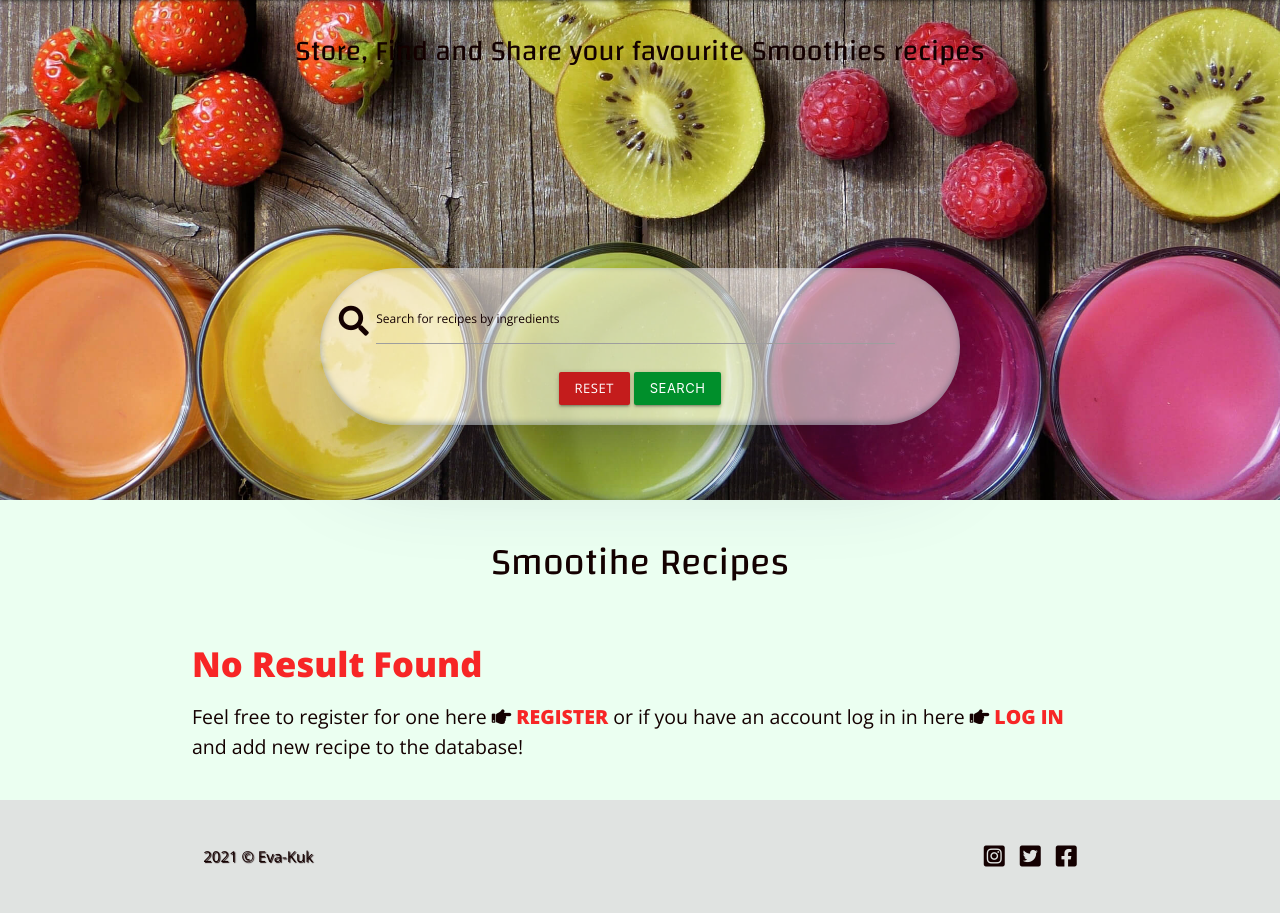
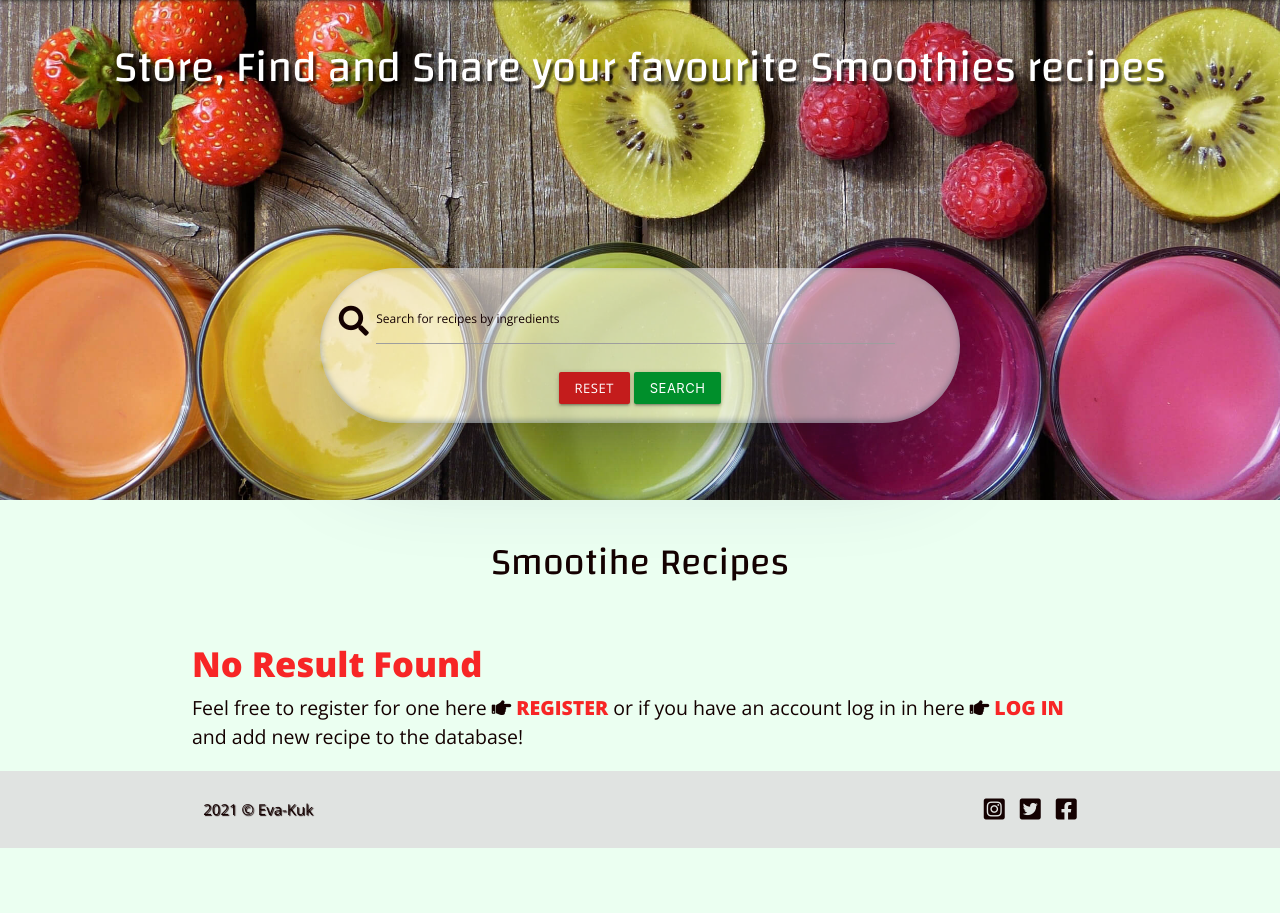
Before and after one commit to Eva-Kuk/smoothie-lovers, a Flask app: page / in a window 1280 px wide. Shown: the part 64-977 px from the top of the page. After the commit the page ends 912 px from the top, so only its background shows below. Run offline with Flask 2, Linux system fonts and the light colour scheme; data that the repository does not hold is empty; some libraries are stand-ins or nearby versions.

Commit message:
Add style to recipe page beautify the code

```diff
--- a/static/css/style.css
+++ b/static/css/style.css
@@ -1,6 +1,12 @@
+/*
+* Prefixed by https://autoprefixer.github.io
+* PostCSS: v8.3.6,
+* Autoprefixer: v10.3.1
+* Browsers: last 4 version
+*/
+
 @import url('https://fonts.googleapis.com/css2?family=Changa:wght@200;300;400&family=Open+Sans:ital,wght@0,300;0,400;0,800;1,600&display=swap');
 
-card-style
 /*---------------- GLOBAL STYLES ------------------*/
 *{
     margin: 0;
@@ -23,7 +29,7 @@
     font-family: 'Changa', sans-serif;
 }
 h1 {
-    font-size:2.5rem;
+    font-size:2.2rem;
 }
 h2 {
     font-size:1.9rem;
@@ -100,32 +151,39 @@
     text-shadow: 1px 1px 1px;
 }
 /*---------------- HERO IMAGE & SEARCH FORM ------------------*/
-
+.welcome-text {
+    color: #fff;
+    font-size: 2.1rem;
+    text-shadow: rgb(0 0 0 / 59%) 3px 4px 2px, rgb(0 0 0 / 23%) 1px 6px 6px;
+    margin-top: 3rem;
+}
 #hero-image {
      /* ---------- Credit: Image by Silviarita from Pixabay ----------*/
     background: url("../images/background-image-1.jpg") no-repeat bottom right;
-    background-color: #ebfff1; ;
-    -webkit-background-size: cover;
-    -moz-background-size: cover;
-    -o-background-size: cover;
+    background-color: #ebfff1;
     background-size: cover;
     width: 100%;
+    -o-object-fit: cover;
        object-fit: cover;
     height: 500px;
+    -webkit-box-pack: center;
+        -ms-flex-pack: center;
             justify-content: center;
     position: relative;
+    -webkit-box-align: center;
+        -ms-flex-align: center;
             align-items: center;
   }
 .form-content {
     /* CREDIT: https://getcssscan.com/css-box-shadow-examples */
+    -webkit-box-shadow: rgba(50, 50, 93, 0.25) 0px 50px 100px -20px, rgba(0, 0, 0, 0.3) 0px 30px 60px -30px, rgba(10, 37, 64, 0.35) 0px -2px 6px 0px inset;
             box-shadow: rgba(50, 50, 93, 0.25) 0px 50px 100px -20px, rgba(0, 0, 0, 0.3) 0px 30px 60px -30px, rgba(10, 37, 64, 0.35) 0px -2px 6px 0px inset;
+    background-color:#fffcfc94;
+    border-radius: 80px;
+    margin-top: 5rem;
   }
 .input-margin-top {
     margin-top: 2rem;
-  }
-.form-content {
-    background-color:#fffcfc94;
-    border-radius: 80px;
   }
 .search-margin-bottom {
     margin-bottom: 5px;
@@ -138,13 +196,13 @@
     position:absolute
 }
 .search-button-margin {
-    margin-bottom: 20px;
+    margin-bottom: 1.25rem;
 }
 .input-field.col .prefix ~ label,
 .input-field.col .prefix ~ .validate ~ label {
     color:#140101;
 }
-/*---------------- REGISTER PAGE ------------------*/
+/*---------------- REGISTER/LOGIN/CONTACT PAGE ------------------*/
 .helper-text {
     font-size: 0.7rem;
 }
@@ -159,50 +217,79 @@
     background-color: #008f2b;
 }
 .user-note-style {
-    margin-top: 20px;
+    margin-top: 1.25rem;
     font-weight:600;
 }
 .register-form-margin {
-    margin-top: 110px;
+    margin-top: 7rem;
+}
+.login-form-margin {
+    margin-top: 10rem;
+}
+.contact-form-margin {
+    margin-top: 14rem;
 }
 #hero-image-full-screen {
 /* ---------- Credit: Image by Silviarita from Pixabay ----------*/
     background: url("../images/background-image.jpg") no-repeat bottom right;
-    -webkit-background-size: cover;
-    -moz-background-size: cover;
-    -o-background-size: cover;
     background-size: cover;
     width: 100%;
+    -o-object-fit: cover;
        object-fit: cover;
     height: 100vh;
+    -webkit-box-pack: center;
+        -ms-flex-pack: center;
             justify-content: center;
     position: relative;
+    -webkit-box-align: center;
+        -ms-flex-align: center;
             align-items: center;
 }
 .text-margin {
     margin-top: 5px;
     margin-bottom: 2px;
 }
-/*---------------- RECIPE CARDS & RECIPE PAGE ------------------*/
+
+/*---------------- PROFILE PAGE ------------------*/
+.margin-profile-username {
+    margin-top: 15px;
+    margin-bottom: 5px;
+}
+.box-style-margin-top {
+    margin-top: 3.8rem;
+}
+/*---------------- RECIPE CARDS/RECIPES PAGE ------------------*/
 .cards-flex {
+    display: -webkit-box;
+    display: -ms-flexbox;
     display: flex;
+    -webkit-box-flex: 1;
+        -ms-flex: 1;
             flex: 1;
 }
 .cards-row-flex, .card-column-flex {
+    display: -webkit-box;
+    display: -ms-flexbox;
     display: flex;
+    -webkit-box-orient: horizontal;
+    -webkit-box-direction: normal;
+        -ms-flex-direction: row;
             flex-direction: row;
+    -ms-flex-wrap: wrap;
         flex-wrap: wrap;
-}
-.form-content {
-    margin-top: 180px;
 }
 .box-style {
     background-color:#008f2b33;
     font-size: 1.1rem;
     text-align: center;
-    border-radius: 80px;
+    border-radius: 108px;
     /* CREDIT: https://getcssscan.com/css-box-shadow-examples */
-    box-shadow: rgba(50, 50, 93, 0.25) 0px 50px 100px -20px, rgba(0, 0, 0, 0.3) 0px 30px 60px -30px, rgba(10, 37, 64, 0.35) 0px -2px 6px 0px inset;
+    -webkit-box-shadow: rgba(50, 50, 93, 0.25) 0px 50px 100px -20px,
+    rgba(0, 0, 0, 0.3) 0px 30px 60px -30px,
+    rgba(10, 37, 64, 0.35) 0px -2px 6px 0px inset;
+            box-shadow: rgba(50, 50, 93, 0.25) 0px 50px 100px -20px,
+    rgba(0, 0, 0, 0.3) 0px 30px 60px -30px,
+    rgba(10, 37, 64, 0.35) 0px -2px 6px 0px inset;
 }
 .category-name {
     font-size: 2rem;
@@ -249,8 +338,10 @@
     text-transform: capitalize !important;
     color:#f72626 !important;
     font-size: 1.1rem;
-}
-
+}/*
+.recipe-name {
+    background-color: red;
+}*/
 /*---------------- ADD/EDIT RECIPE PAGE ------------------*/
 .collection .collection-item {
     background-color:#008f2b00;
@@ -274,7 +365,11 @@
 .dropdown-content:hover {
     background-color: #d7fae1;
 }
-
+.ingred-info,
+.methods-info
+ {
+    padding: 1.2rem;
+}
 /*---------------- ADD/EDIT CATEGORY PAGE ------------------*/
 .category-font  {
     font-weight:600;
@@ -286,86 +381,47 @@
 }
 .warning-text {
     color: #e33b3b;
-}
-.card-width-categories {
-    height: 370px;
-}
+}/*
+.card-height-categories {
+    height: 26rem;
+}*/
+.padding-desc {
+    padding: 0.5rem;
+}/*
 .card-position-categories {
+    display: -webkit-box;
+    display: -ms-flexbox;
     display: flex;
+    -ms-flex-flow:wrap;
         flex-flow:wrap;
-}
+}*/
 .card-flex-categories {
+    display: -webkit-box;
+    display: -ms-flexbox;
     display: flex;
 }
 .card-buttons-categories  {
+    display: -webkit-box;
+    display: -ms-flexbox;
     display: flex;
+    -ms-flex-pack: distribute;
         justify-content: space-around;
+    -webkit-box-orient: horizontal;
+    -webkit-box-direction: reverse;
+        -ms-flex-direction: row-reverse;
             flex-direction: row-reverse;
-}
+}*/
 .card .card-action:last-child {
     background-color: transparent;
 }
-
 .card .card-buttons-categories {
     border-top:transparent;
-    margin: 1.25rem;
-    padding: 0.7rem;
+    margin: 0.5rem;
+    padding:7px 18px 37px;
+    background-color: transparent;
 }
-
 .container-height-size {
     height: 81vh;
-}
-
-/*--------------------- FOOTER -----------------------*/
-.footer {
-    background-color: #e0e0e0e0;
-    position: relative;
-    font-size: 1.2rem;
-    padding-bottom: 1.4rem;
-}
-.social-links-item {
-    color: #140101;
-    font-size: 1.6rem;
-    padding-left: 15px;
-}
-.social-links ul {
-	display: flex;
-    place-content: flex-end;
-}
-.social-links ul li {
-	list-style: none;
-}
-.social-links ul li:nth-child(1) a:hover .fab {
-	color: #bc2a8d;
-}
-.social-links ul li:nth-child(2) a:hover .fab {
-	color: #00aced;
-}
-.social-links ul li:nth-child(3) a:hover .fab {
-	color: #016b9c;
-}
-
-.margin-bottom {
-    margin: 0;
-    display: flex;
-    align-items: center;
-}
-.copyright {
-    padding-right: 0px;
-    font-size: 1rem ;
-}
-.copyright p {
-    color:#140101;
-    text-align: left;
-}
-
-/*---------------- PROFILE PAGE ------------------*/
-.margin-profile-username {
-    margin-top: 15px;
-    margin-bottom: 5px;
-}
-.box-style-margin-top {
-    margin-top: 2.8rem;
 }
 /*----------------SINGLE RECIPE PAGE ------------------*/
 .single-recipe-image {
@@ -435,7 +492,57 @@
 .modal-background {
     border-radius: 80px;
     /* CREDIT: https://getcssscan.com/css-box-shadow-examples */
+    -webkit-box-shadow: rgba(50, 50, 93, 0.25) 0px 50px 100px -20px, rgba(0, 0, 0, 0.3) 0px 30px 60px -30px, rgba(10, 37, 64, 0.35) 0px -2px 6px 0px inset;
             box-shadow: rgba(50, 50, 93, 0.25) 0px 50px 100px -20px, rgba(0, 0, 0, 0.3) 0px 30px 60px -30px, rgba(10, 37, 64, 0.35) 0px -2px 6px 0px inset;
+}
+
+/*--------------------- FOOTER -----------------------*/
+.footer {
+    background-color: #e0e0e0e0;
+    position: relative;
+    font-size: 1.2rem;
+    padding-bottom: 1.4rem;
+}
+.social-links-item {
+    color: #140101;
+    font-size: 1.6rem;
+    padding-left: 15px;
+}
+.social-links ul {
+	display: -webkit-box;
+	display: -ms-flexbox;
+	display: flex;
+    place-content: flex-end;
+}
+.social-links ul li {
+	list-style: none;
+}
+.social-links ul li:nth-child(1) a:hover .fab {
+	color: #bc2a8d;
+}
+.social-links ul li:nth-child(2) a:hover .fab {
+	color: #00aced;
+}
+.social-links ul li:nth-child(3) a:hover .fab {
+	color: #016b9c;
+}
+
+.margin-bottom {
+    margin: 0;
+    display: -webkit-box;
+    display: -ms-flexbox;
+    display: flex;
+    -webkit-box-align: center;
+        -ms-flex-align: center;
+            align-items: center;
+}
+.copyright {
+    padding-right: 0px;
+    font-size: 1rem ;
+}
+.copyright p {
+    color:#140101;
+    text-align: left;
 }
 /*---------------- MEDIA FOR SMALL DEVICES ------------------*/
 @media screen and (max-width:600px) {
@@ -448,7 +555,17 @@
     .card-width-categories {
         height: 265px;
     }
+    .categories-btn {
+        height:32.4px;
+        font-size:1rem;
+        line-height: 32.4px;
+        padding: 0 6px;
+    }/*
+    .card-height-categories {
+        height: 24rem;
     }
+}*/
+
 @media screen and (min-width:510px) {
     .card-width-categories {
         height: 192px;
@@ -457,6 +574,21 @@
 @media screen and (min-width:600px) {
     .card-width-categories {
         height: 334px;
+    }
+    .welcome-text {
+        font-size: 2.9rem;
+    }
+    .form-content {
+        margin-top: 10rem;
+    }
+    h1 {
+        font-size:2.5rem;
+    }
+    .box-style-margin-top {
+        margin-top: 2.8rem;
+    }
+    .flashes h4 {
+        margin-top: 25px;
     }
 }
 @media screen and (min-width:700px) {
--- a/templates/recipes.html
+++ b/templates/recipes.html
@@ -6,16 +6,15 @@
   <section id="hero-image">
     <div class="row">
       <div class="col s12 center-align">
-        <h2 class="welcome-test">Store, Find and Share your favourite Smoothies recipes</h2>
+        <h1 class="welcome-text">Store, Find and Share your favourite Smoothies recipes</h1>
       </div>
       <!--Search Box-->
       <div class="col s12 m8 offset-m2 l6 offset-l3 center-align form-content">
         <form action="{{ url_for('regex') }}" method="post">
           <div class="row search-margin-bottom search-header">
-            <!--<h2>Keep, Find and Share your favourite Smoothie recipes</h2>-->
             <div class="col s11 input-field input-margin-top">
               <i class="fas fa-search prefix"></i>
-              <input type="text" name="query" id="query" minlenght="3" class="validate" required>
+              <input type="text" name="query" id="query" class="validate" required>
               <label for="query">Search for recipes by ingredients</label>
             </div>
           </div>
@@ -28,12 +27,11 @@
         </form>
       </div>
     </div>
+</section>
 </div>
-</section>
 
 <section>
   <h1 class="center-align">Smootihe Recipes</h1>
-
   <!-- Displaying Category Name & Description -->
   <div class="row">
     {% for category in categories %}
@@ -43,19 +41,18 @@
       <p class="category-description">{{ category.description }}</p>
     </div>
   </div>
-  {% endif %}
-  {% endfor %}
-
+    {% endif %}
+    {% endfor %}
 </section>
 
 <section>
-  <!-- Searching for recipes by ingredient-->
+  <!-- Searching for recipes by ingredient -->
   <div class="container">
     {{ pagination.links }}
     <!-- Recipe cards -->
     <div class="row cards-row-flex">
       {% if recipes|length > 0 %}
-      <!-- Recipe Image & Recipe Name-->
+      <!-- Recipe Image & Recipe Name -->
       {% for recipe in recipes %}
       <div class="col s12 m6 l4 xl3 card-column-flex">
         <div class="cards cards-flex">
@@ -74,8 +71,8 @@
               </a>
             </div>
             <div class="card-content">
-              <span class="card-title center-align">
-                <h3 class="title-font">{{ recipe.name }}</h3>
+              <span class="card-title center-align title-font">
+                <h3>{{ recipe.name }}</h3>
               </span>
               <!-- Recipe Serves, Calories Per Serving, Category, Added By -->
               <p class="center-align">
@@ -108,7 +105,7 @@
         </div>
         <div class="modal-footer center-align">
           <a href="{{ url_for('delete_recipe', recipe_id=recipe._id)}}" class="btn red-btn">Delete</a>
-          <button class="btn modal-close add-list-item">Cancel</button>
+          <button class="btn modal-close green-btn">Cancel</button>
         </div>
       </div>
       {% endfor %}
@@ -117,12 +114,11 @@
     <!-- No ingredient found -->
     <div class="no-result-info">
       <h5 class="no-ingredient-found">No Result Found</h5>
-      <p class="no-recipe-found">Feel free to register for one here <i class="fas fa-hand-point-right"></i> <strong><a
-            href="{{ url_for('register') }}" class="color-text">REGISTER</a>
+      <p class="no-recipe-found">Feel free to register for one here <i class="fas fa-hand-point-right"></i> <strong><a href="{{ url_for('register') }}" class="color-text">REGISTER</a>
         </strong> or if you have an account log in in here <i class="fas fa-hand-point-right"></i>
-        <strong><a href="{{ url_for('login') }}" class="color-text">LOG IN</a></strong> and add new recipe to the
-        database!</p>
-      {% endif %}
+        <strong><a href="{{ url_for('login') }}" class="color-text">LOG IN</a></strong> and add new recipe to the database!
+      </p>
+    {% endif %}
     </div>
   </div>
   {{ pagination.links }}
```
Also changed, not shown: other parts of static/css/style.css (+54 -6 lines). Lines whose indentation alone changed are shown as unchanged.
